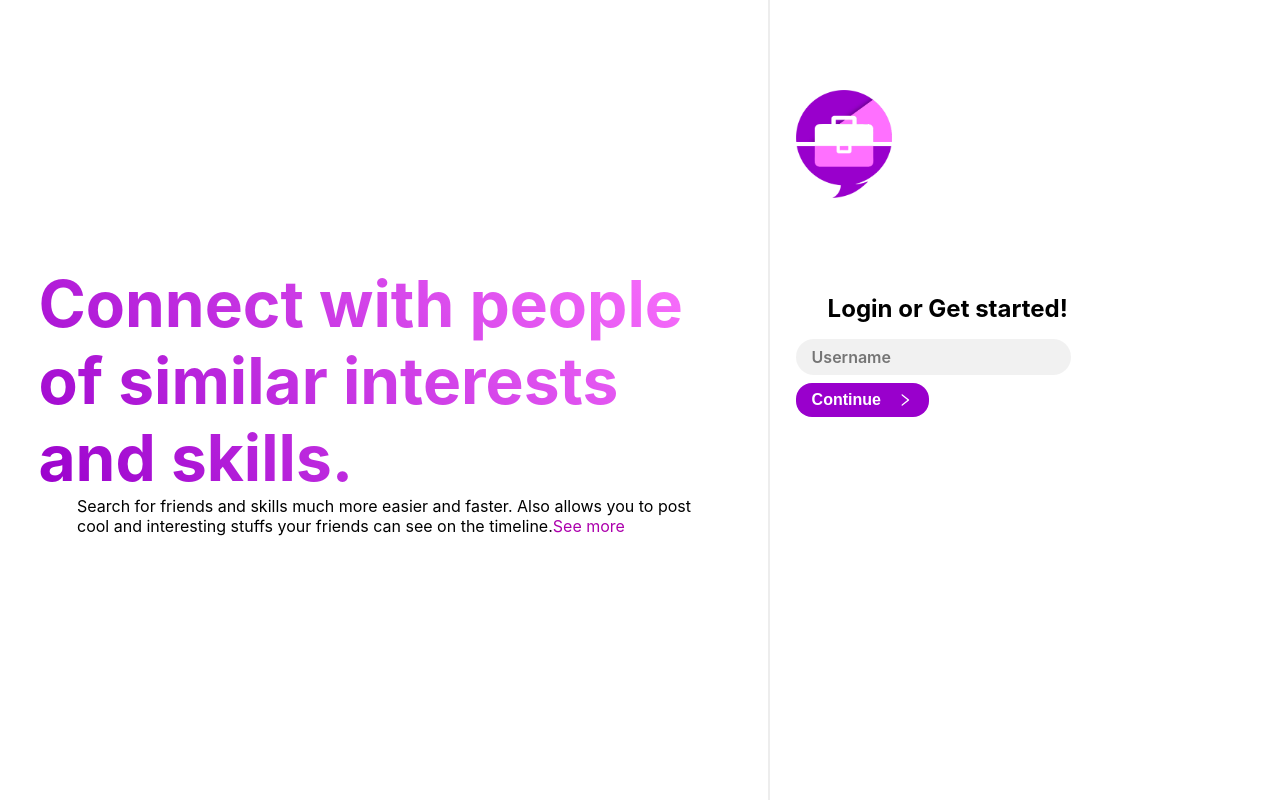
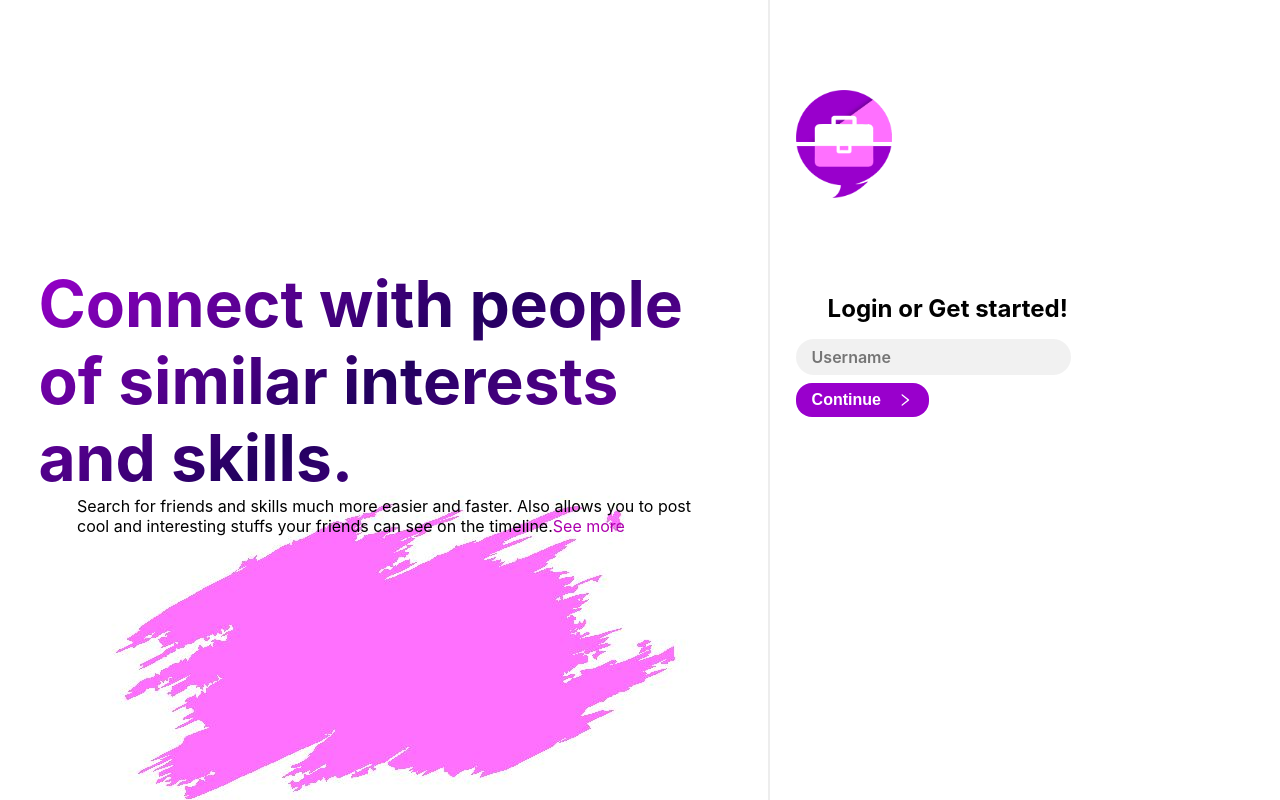
Before and after one commit to gnobu/socialnetwork, a React (Create React App) app: page / in a window 1280 px wide. Built offline with nearby package versions, Linux system fonts and the light colour scheme.

Commit message:
feat: added a hero background

```diff
--- a/src/Components/Hero.css
+++ b/src/Components/Hero.css
@@ -1,5 +1,6 @@
 
 .hero{
+    background: url(/public/back.jpg);
     display: flex;
     flex-direction: column;
     justify-content: center;
@@ -8,7 +9,7 @@
 }
 
 .hero__title{
-    background: linear-gradient(45deg, #9900cc, #ff76ff);
+    background: linear-gradient(145deg, #9900cc, #21005e, #9900cc);
     color: transparent;
     font-size: 4rem;
     font-weight:700;
```
Also changed, not shown: public/back.jpg (added).
